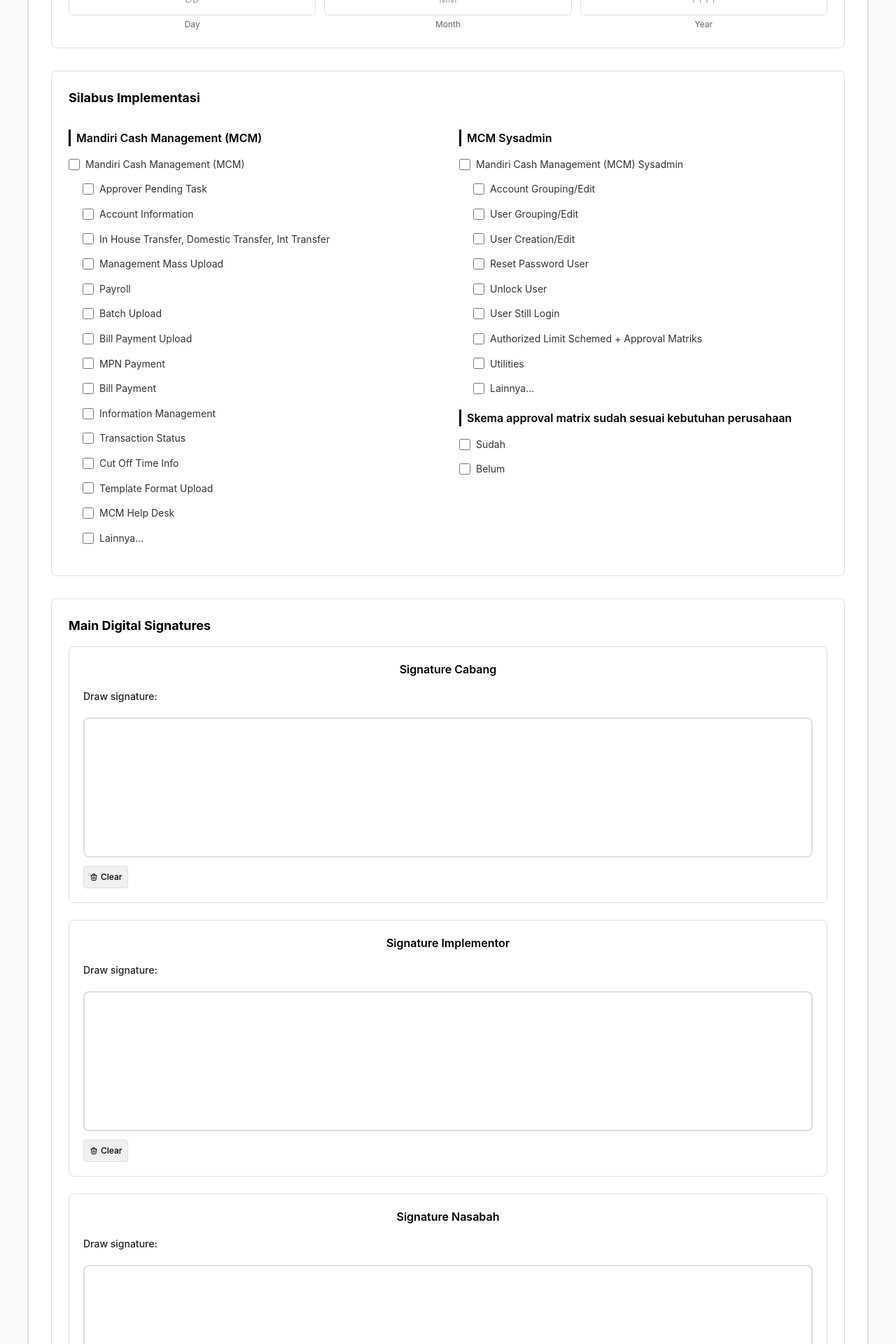
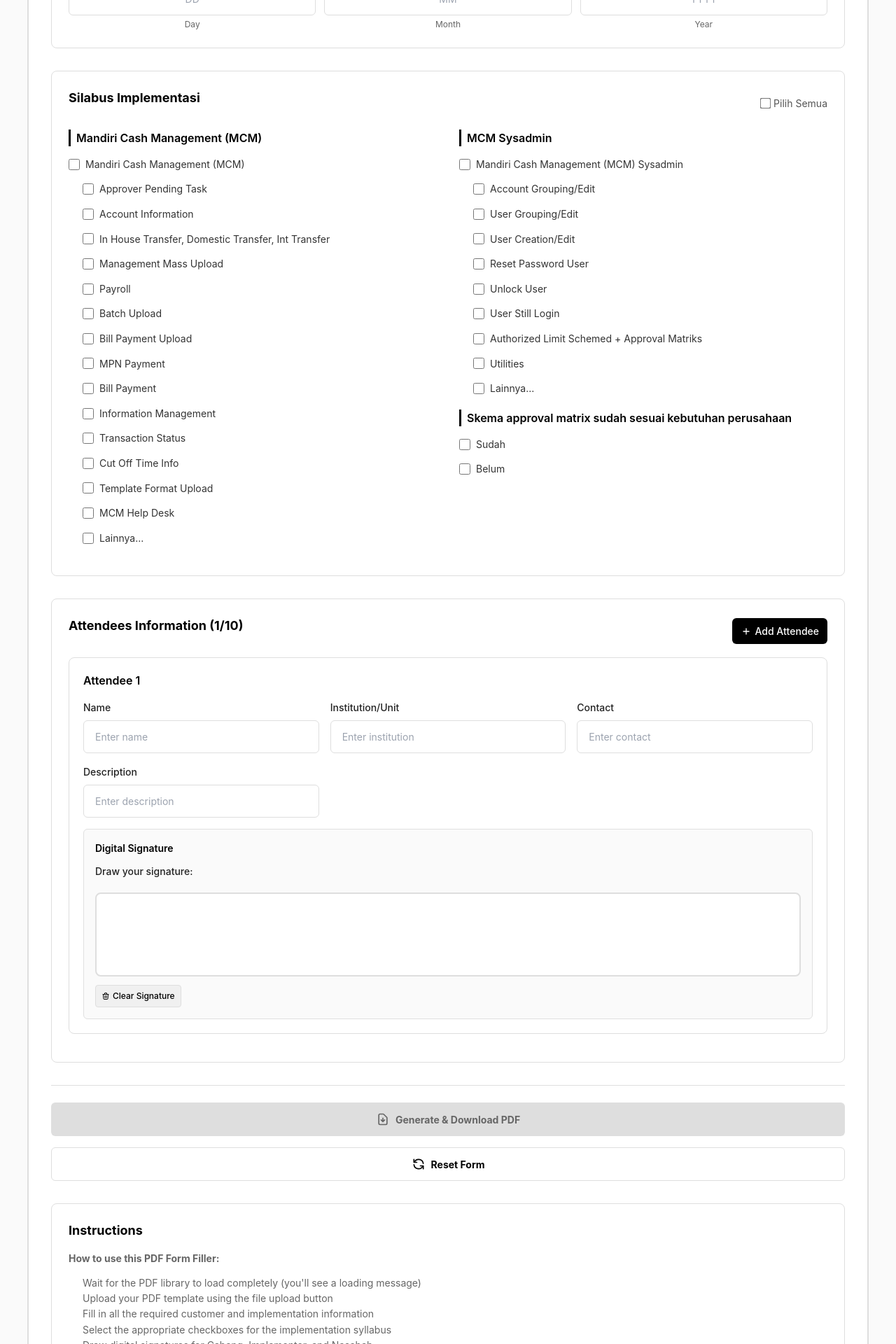
Before and after one commit to nabhylanr/BAST-v2, a React (Create React App) app: page / in a window 1280 px wide. Shown: the part 860-2780 px from the top of the page at 70% size. Built offline with nearby package versions, Linux system fonts and the light colour scheme.

Commit message:
feat: add select all on silabus implementasi

```diff
--- a/src/App.js
+++ b/src/App.js
@@ -1168,14 +1168,28 @@
     { key: 'approval_belum', label: 'Belum', isSubItem: false }
   ];
 
+  const handleSelectAll = (e) => {
+    const checked = e.target.checked;
+    const updatedCheckboxes = {};
+    Object.keys(checkboxes).forEach(key => {
+      updatedCheckboxes[key] = checked;
+    });
+    setCheckboxes(updatedCheckboxes);
+  };
+
+  const handleCheckboxChange = (e) => {
+    const { name, checked } = e.target;
+    setCheckboxes(prev => ({ ...prev, [name]: checked }));
+  };
+
   return (
     <div style={styles.container}>
       <div style={styles.wrapper}>
         <div style={styles.mainCard}>
           <div style={styles.header}>
             <div>
-              <h1 style={styles.title}>Enhanced PDF Form Filler</h1>
-              <p style={styles.subtitle}>Fill PDF forms with checkboxes and multiple digital signatures</p>
+              <h1 style={styles.title}>Berita Acara Implementasi</h1>
+              <p style={styles.subtitle}>Fill PDF forms with checkboxes, data, and multiple digital signatures.</p>
             </div>
           </div>
 
@@ -1233,7 +1247,6 @@
               </div>
             </div>
 
-            {/* PDF Preview */}
             {pdfUrl && (
               <div style={styles.preview}>
                 <h3 style={styles.sectionTitle}>PDF Preview</h3>
@@ -1325,7 +1338,19 @@
             </div>
 
             <div style={styles.sectionCard}>
-              <h3 style={styles.sectionTitle}>Silabus Implementasi</h3>
+              <div style={{ display: 'flex', justifyContent: 'space-between', alignItems: 'center' }}>
+                <h3 style={styles.sectionTitle}>Silabus Implementasi</h3>
+                <label style={{ fontSize: '14px', fontWeight: 'normal', color: '#555', display: 'flex', alignItems: 'center', gap: '5px', cursor: 'pointer' }}>
+                  <input
+                    type="checkbox"
+                    onChange={handleSelectAll}
+                    checked={Object.values(checkboxes).every(val => val)}
+                    style={{ transform: 'scale(1.2)' }}
+                  />
+                  Pilih Semua
+                </label>
+              </div>
+
               <div style={styles.twoColumnLayout}>
                 <div>
                   {renderCheckboxSection('Mandiri Cash Management (MCM)', mcmItems)}
@@ -1334,15 +1359,6 @@
                   {renderCheckboxSection('MCM Sysadmin', mcmSysadminItems)}
                   {renderCheckboxSection('Skema approval matrix sudah sesuai kebutuhan perusahaan', approvalItems)}
                 </div>
-              </div>
-            </div>
-
-            <div style={styles.sectionCard}>
-              <h3 style={styles.sectionTitle}>Main Digital Signatures</h3>
-              <div style={styles.signatureRow}>
-                {renderSignatureCard('cabang', 'Signature Cabang')}
-                {renderSignatureCard('implementor', 'Signature Implementor')}
-                {renderSignatureCard('nasabah', 'Signature Nasabah')}
               </div>
             </div>
 
```
